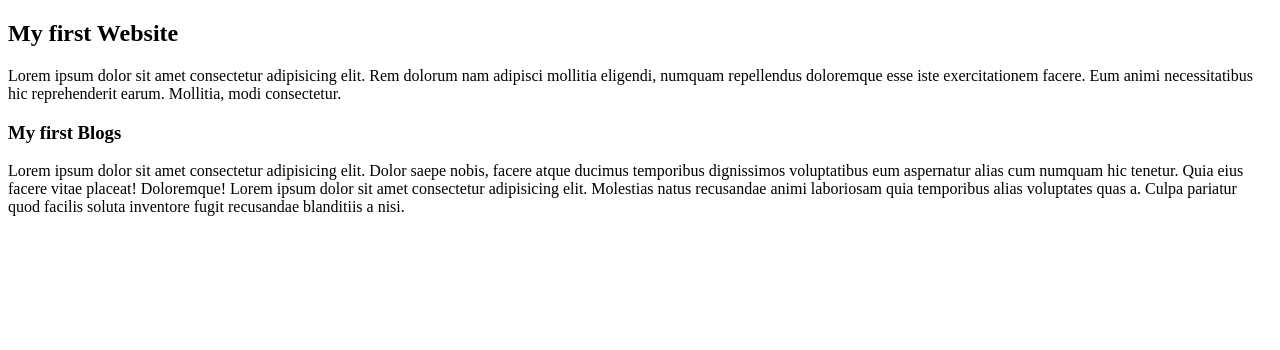
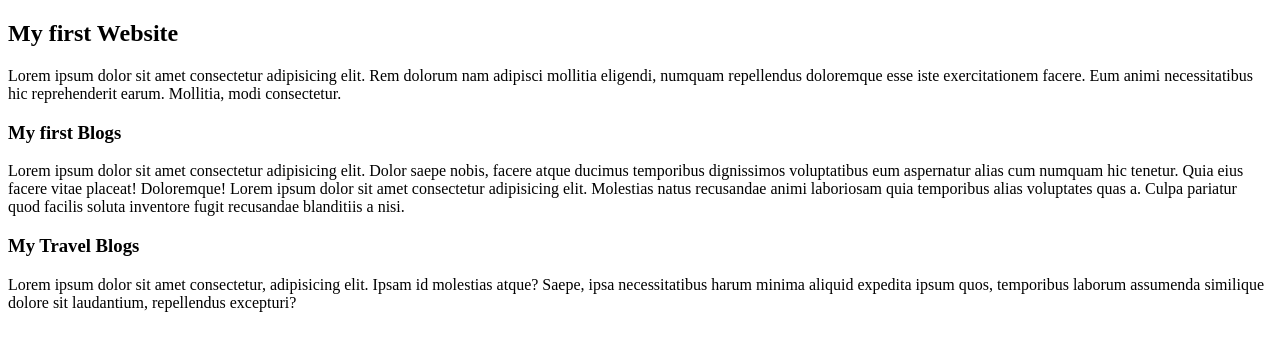
Before and after one commit to monna29/Fast-repo, a plain HTML site: page index.html in a window 1280 px wide. Drawn offline with Linux system fonts and the light colour scheme.

Commit message:
first travel

```diff
--- a/index.html
+++ b/index.html
@@ -4,6 +4,7 @@
     <meta charset="UTF-8">
     <meta name="viewport" content="width=device-width, initial-scale=1.0">
     <title>Fast repo</title>
+    <link rel="stylesheet" href="style/style.css">
 </head>
 <body>
     <div>
@@ -15,5 +16,9 @@
         <h3>My first Blogs</h3>
         <p>Lorem ipsum dolor sit amet consectetur adipisicing elit. Dolor saepe nobis, facere atque ducimus temporibus dignissimos voluptatibus eum aspernatur alias cum numquam hic tenetur. Quia eius facere vitae placeat! Doloremque! Lorem ipsum dolor sit amet consectetur adipisicing elit. Molestias natus recusandae animi laboriosam quia temporibus alias voluptates quas a. Culpa pariatur quod facilis soluta inventore fugit recusandae blanditiis a nisi.</p>
     </div>
+    <div>
+        <h3>My Travel Blogs</h3>
+        <p>Lorem ipsum dolor sit amet consectetur, adipisicing elit. Ipsam id molestias atque? Saepe, ipsa necessitatibus harum minima aliquid expedita ipsum quos, temporibus laborum assumenda similique dolore sit laudantium, repellendus excepturi?</p>
+    </div>
 </body>
 </html>
```
